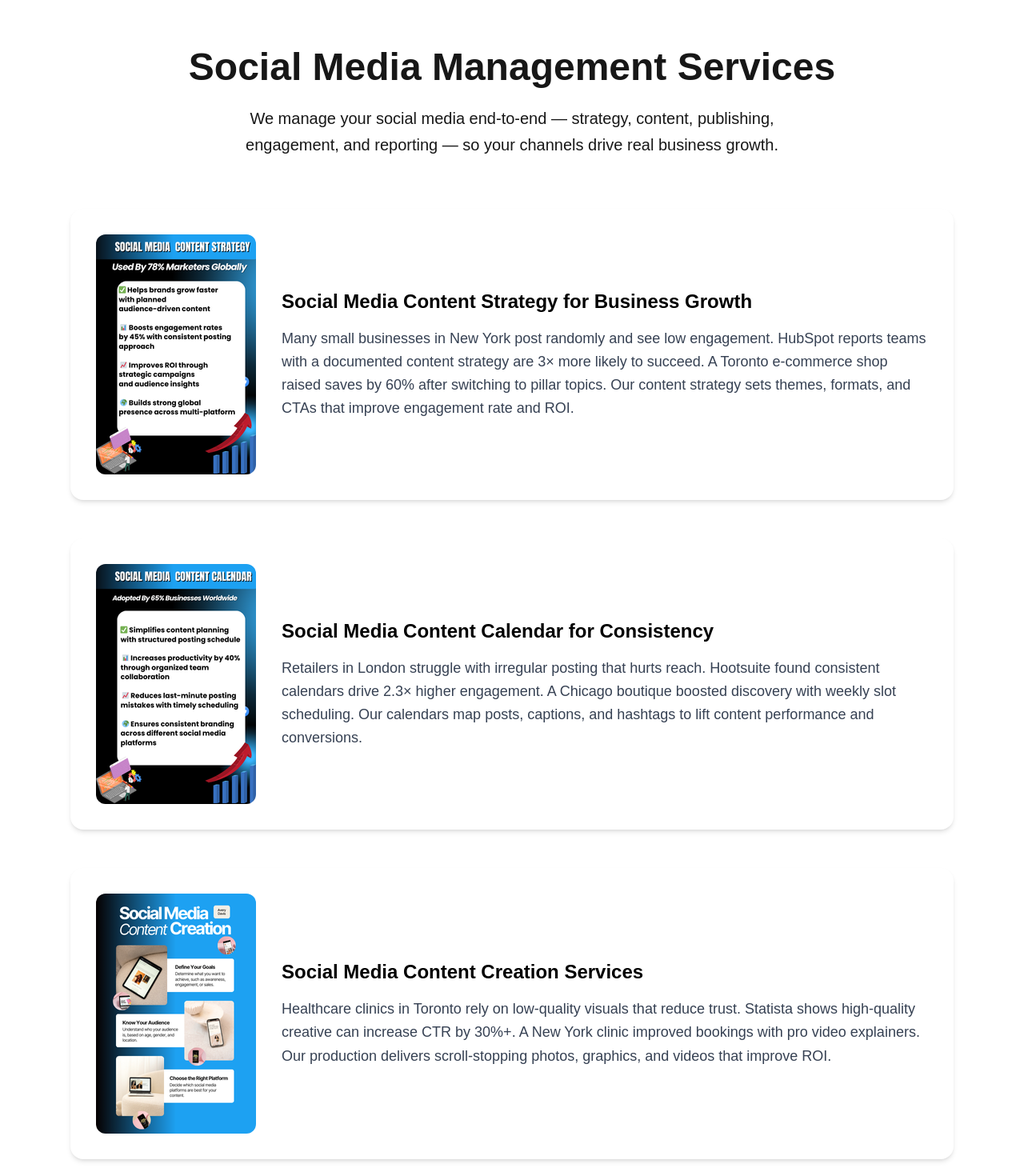
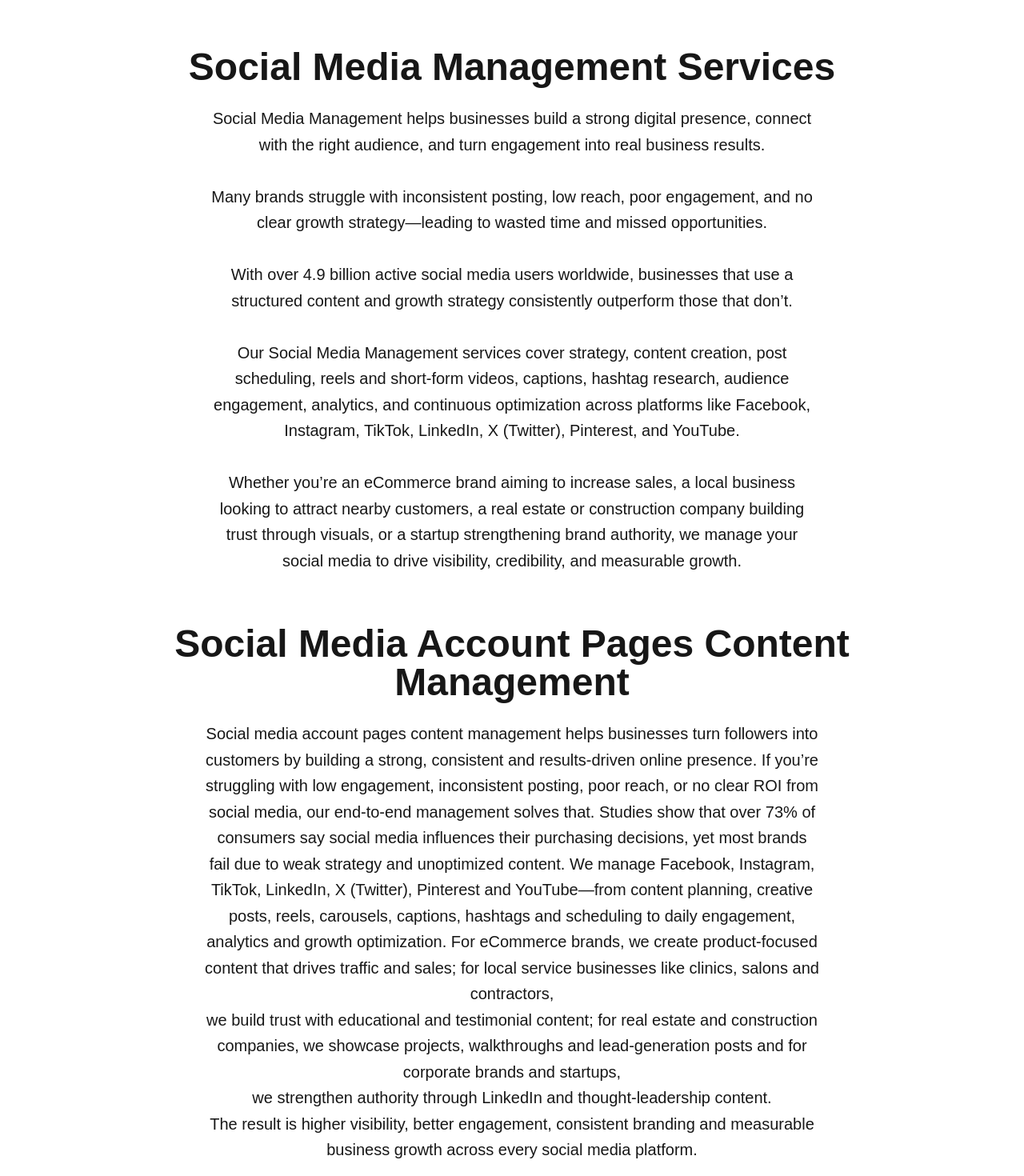
Before and after one commit to kiranwebdesigner/marketing, a Next.js app: page /social-media-management in a window 1280 px wide. Shown: the part 100-1570 px from the top of the page at 80% size. Built offline with nearby package versions, Linux system fonts and the light colour scheme.

Commit message:
Added new content

```diff
--- a/src/app/social-media-management/page.jsx
+++ b/src/app/social-media-management/page.jsx
@@ -61,9 +61,24 @@ export default function SocialMediaManagementPage() {
         <h1 className="text-4xl md:text-5xl font-extrabold mb-6">
           Social Media Management Services
         </h1>
+      <p className="text-lg md:text-xl text-white-700 leading-relaxed max-w-3xl mx-auto">
+  Social Media Management helps businesses build a strong digital presence, connect with the right audience, and turn engagement into real business results.<br /><br />
+  Many brands struggle with inconsistent posting, low reach, poor engagement, and no clear growth strategy—leading to wasted time and missed opportunities.<br /><br />
+  With over 4.9 billion active social media users worldwide, businesses that use a structured content and growth strategy consistently outperform those that don’t.<br /><br />
+  Our Social Media Management services cover strategy, content creation, post scheduling, reels and short-form videos, captions, hashtag research, audience engagement, analytics, and continuous optimization across platforms like Facebook, Instagram, TikTok, LinkedIn, X (Twitter), Pinterest, and YouTube.<br /><br />
+  Whether you’re an eCommerce brand aiming to increase sales, a local business looking to attract nearby customers, a real estate or construction company building trust through visuals, or a startup strengthening brand authority, we manage your social media to drive visibility, credibility, and measurable growth.
+</p>
+      </section>
+
+
+      {/* H2 */}
+      <section className="text-center mb-16">
+        <h2 className="text-4xl md:text-5xl font-extrabold mb-6">
+          Social Media Account Pages Content Management
+        </h2>
         <p className="text-lg md:text-xl text-white-700 leading-relaxed max-w-3xl mx-auto">
-          We manage your social media end-to-end — strategy, content, publishing,
-          engagement, and reporting — so your channels drive real business growth.
+          Social media account pages content management helps businesses turn followers into customers by building a strong, consistent and results-driven online presence. If you’re struggling with low engagement, inconsistent posting, poor reach, or no clear ROI from social media, our end-to-end management solves that. Studies show that over 73% of consumers say social media influences their purchasing decisions, yet most brands fail due to weak strategy and unoptimized content.
+          We manage Facebook, Instagram, TikTok, LinkedIn, X (Twitter), Pinterest and YouTube—from content planning, creative posts, reels, carousels, captions, hashtags and scheduling to daily engagement, analytics and growth optimization. For eCommerce brands, we create product-focused content that drives traffic and sales; for local service businesses like clinics, salons and contractors,<br /> we build trust with educational and testimonial content; for real estate and construction companies, we showcase projects, walkthroughs and lead-generation posts and for corporate brands and startups, <br /> we strengthen authority through LinkedIn and thought-leadership content.<br /> The result is higher visibility, better engagement, consistent branding and measurable business growth across every social media platform.
         </p>
       </section>
 
@@ -87,9 +102,9 @@ export default function SocialMediaManagementPage() {
 
             <div className="flex-1 text-center md:text-left">
               {item.heading && (
-                <h2 className="text-2xl font-semibold mb-4 text-black ">
+                <h3 className="text-2xl font-semibold mb-4 text-black ">
                   {item.heading}
-                </h2>
+                </h3>
               )}
               {item.paragraph && (
                 <p className="text-gray-700 leading-relaxed text-lg">
```
